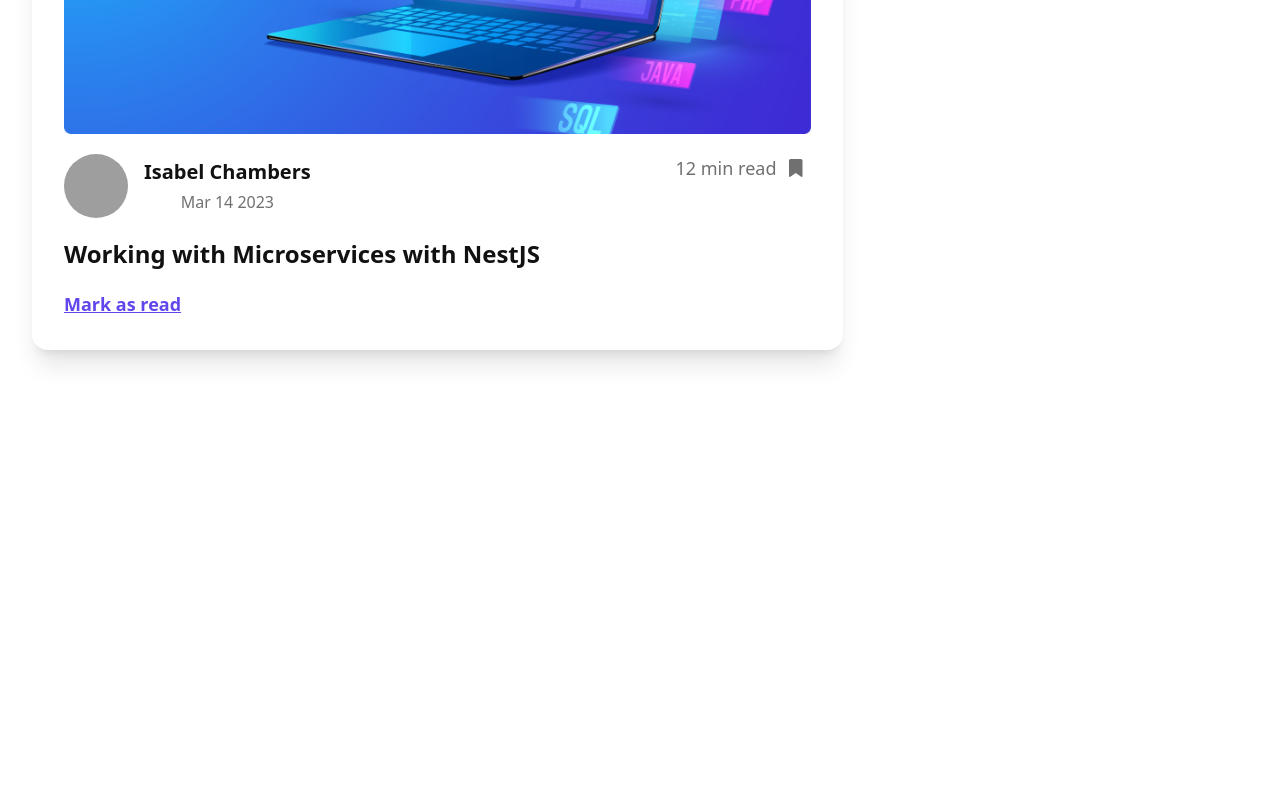
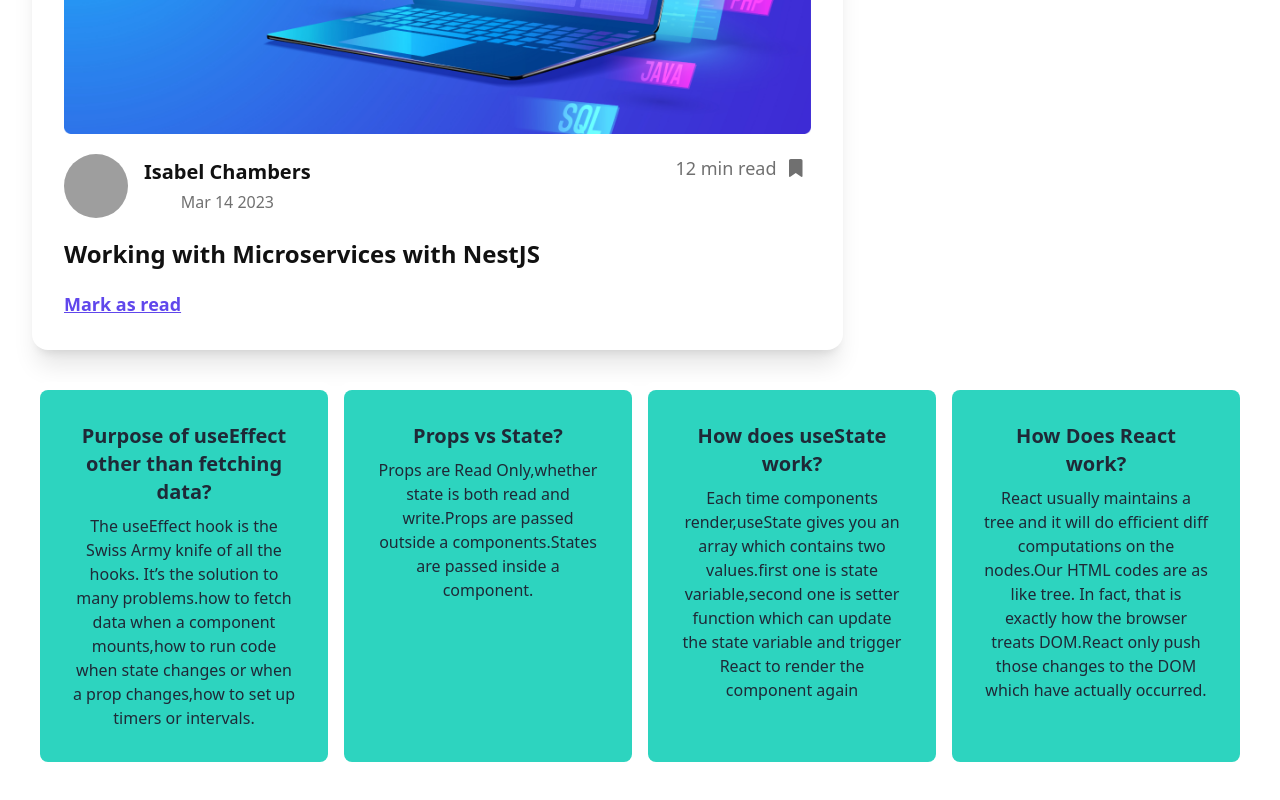
Before and after one commit to istiaq-tanim/knowledge-cafe, a React (Vite) app: page / in a window 1280 px wide. Shown: the part 2429-3229 px from the top of the page. Before the commit the page ends 2823 px from the top, so only its background shows below. Built offline with nearby package versions, Linux system fonts and the light colour scheme; grey boxes are pictures that could not be loaded.

Commit message:
question blog added

```diff
--- a/package.json
+++ b/package.json
@@ -15,7 +15,8 @@
     "daisyui": "^2.51.5",
     "react": "^18.2.0",
     "react-daisyui": "^3.0.3",
-    "react-dom": "^18.2.0"
+    "react-dom": "^18.2.0",
+    "react-toastify": "^9.1.2"
   },
   "devDependencies": {
     "@types/react": "^18.0.28",
--- a/src/App.jsx
+++ b/src/App.jsx
@@ -4,6 +4,9 @@
 import './App.css'
 import Header from './components/Header/Header'
 import Blog from './components/Blog/Blog'
+import { ToastContainer, toast } from 'react-toastify';
+import 'react-toastify/dist/ReactToastify.css';
+import QuestionBlog from './components/QuestionBlog/QuestionBlog'
 
 function App() {
 
@@ -13,6 +16,8 @@
         <Header></Header>
         <hr/>
         <Blog></Blog>
+        <ToastContainer></ToastContainer>
+        <QuestionBlog></QuestionBlog>
     </div>
   )
 }
--- a/src/components/Blog/Blog.jsx
+++ b/src/components/Blog/Blog.jsx
@@ -1,6 +1,7 @@
 import React, { useEffect, useState } from 'react';
 import Cart from '../Cart/Cart';
 import SingleBlog from '../SingleBlog/SingleBlog';
+import { ToastContainer, toast } from 'react-toastify';
 
 const Blog = () => {
     const [blogs,setBlogs]=useState([]);
@@ -22,7 +23,7 @@
         const isBookMarked=bookmark.find((item)=>item.id===id);
         if(isBookMarked)
         {
-            alert("Already Bookmark");
+            toast("You Have Already Bookmarked This Blog")
         }
         else
         {
--- /dev/null
+++ b/src/components/QuestionBlog/QuestionBlog.jsx
@@ -0,0 +1,37 @@
+import React from 'react';
+
+const QuestionBlog = () => {
+    return (
+        <div className='md:flex'>
+            <div className="my-5 card w-full lg:w-1/3 bg-base-100 p-2">
+                <div class="card-body items-center text-center bg-teal-400 rounded-lg">
+                <h2 class="card-title text-xl">Purpose of useEffect other than fetching data?</h2>
+                <p>The useEffect hook is the Swiss Army knife of all the hooks. It’s the solution to many problems.how to fetch data when a component mounts,how to run code when state changes or when a prop changes,how to set up timers or intervals.</p>
+                </div>
+            </div>
+            <div className="my-5 card w-full lg:w-1/3 bg-base-100 p-2">
+                <div className="card-body items-center text-center bg-teal-400 rounded-lg">
+                <h2 className="card-title text-xl">Props vs State?</h2>
+                <p>Props are Read Only,whether state is both read and write.Props are passed outside a components.States are passed inside a component.</p>
+                </div>
+            </div>
+            <div className="my-5 card w-full lg:w-1/3 bg-base-100 p-2">
+                <div className="card-body items-center text-center bg-teal-400 rounded-lg">
+                <h2 className="card-title text-xl">How does useState work?
+                </h2>
+                <p>Each time components render,useState gives you an array which contains two values.first one is state variable,second one is setter function which can update the state variable and trigger React to render the component again</p>
+                </div>
+            </div>
+
+            <div className="my-5 card w-full lg:w-1/3 bg-base-100 p-2">
+                <div className="card-body items-center text-center bg-teal-400 rounded-lg">
+                <h2 className="card-title text-xl">How Does React work?</h2>
+                <p>React usually maintains a tree and it will do efficient diff computations on the nodes.Our HTML codes are as like tree. In fact, that is exactly how the browser treats DOM.React only push those changes to the DOM which have actually occurred.</p>
+
+                </div>
+            </div>
+        </div>
+    );
+};
+
+export default QuestionBlog;
```
Also changed, not shown: 1 other file (tests, documents, lock files or other folders).
